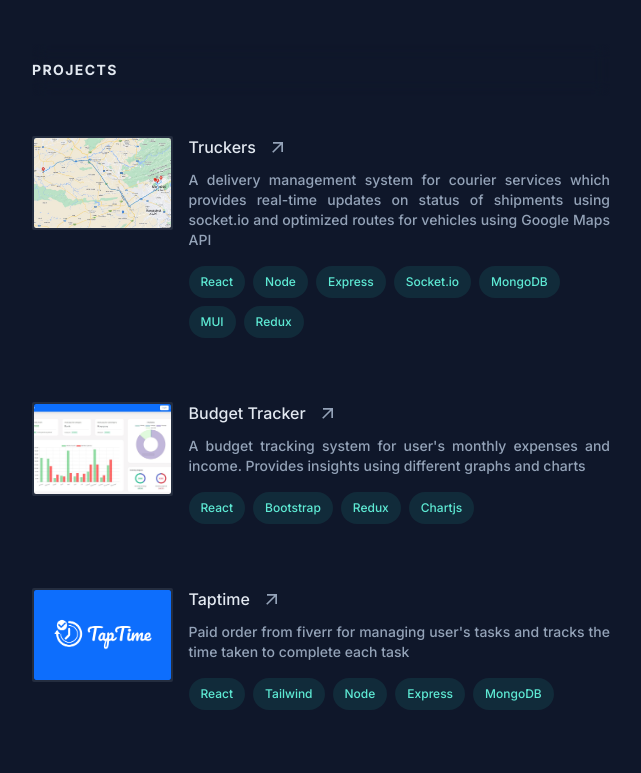
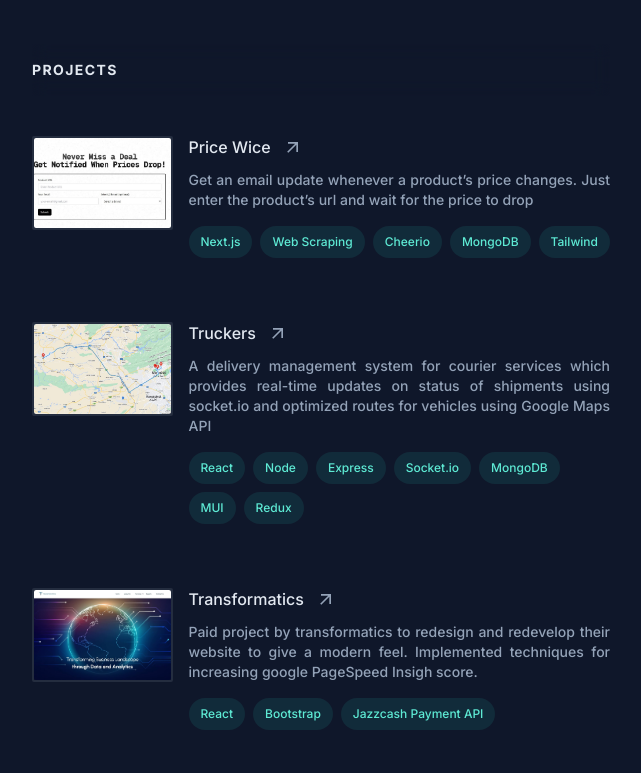
Before and after one commit to Abdul-Wahab-318/new-portfolio, a React (Vite) app: page / in a window 1280 px wide. Shown: the part 1600-2373 px from the top of the page, without its empty margins (620-1261 px from the left). Built offline with nearby package versions, Linux system fonts and the light colour scheme.

Commit message:
updates projects and resume

```diff
--- a/src/pages/Home/Home.jsx
+++ b/src/pages/Home/Home.jsx
@@ -5,7 +5,7 @@ import WhatsAppIcon from '@mui/icons-material/WhatsApp';
 import LaunchIcon from '@mui/icons-material/Launch';
 import ArrowForwardIcon from '@mui/icons-material/ArrowForward';
 import ExperienceCard from '../../components/ExperienceCard/ExperienceCard';
-import resume from '../../assets/AbdulWahab_Resume_2024.pdf'
+import resume from '../../assets/AbdulWahab_Resume.pdf'
 import github from '../../assets/github.png'
 import js from "../../assets/js.png"
 import react from "../../assets/react.png"
@@ -117,7 +117,7 @@ export default function Home() {
                 {
                   experience.map( ( exp , ind ) => <ExperienceCard key={ind} data={exp} />)
                 }
-                <a href={resume} download={'AbdulWahab_Resume_2024'} className='resume-cta-text flex gap-3 mt-12 items-center '>
+                <a href={resume} download={'AbdulWahab_Resume'} className='resume-cta-text flex gap-3 mt-12 items-center '>
                   <h4 className="text-md font-bold">View Full Resume </h4>
                   <LaunchIcon className='launch-icon' fontSize='small' sx={{color:"#e2e8f0"}} />
                 </a>
--- a/src/variables/projects.js
+++ b/src/variables/projects.js
@@ -1,4 +1,11 @@
 export const featuredProjects = [
+    {
+        image : './price-wice.jpg' ,
+        title : 'Price Wice' ,
+        skills : ['Next.js' , 'Web Scraping' , 'Cheerio' , 'MongoDB' , 'Tailwind'] ,
+        summary : 'Get an email update whenever a product’s price changes. Just enter the product’s url and wait for the price to drop  ' ,
+        link : 'https://price-wice.vercel.app/'
+    } ,
     {
         image : './truckers.jpg' ,
         title : 'Truckers' ,
@@ -7,25 +14,18 @@ export const featuredProjects = [
         link : 'https://truckers-awm.netlify.app'
     } ,
     {
+        image : './transformatics.jpg' ,
+        title : 'Transformatics' ,
+        skills : ['React' , 'Bootstrap' , 'Jazzcash Payment API' ] ,
+        summary :  'Paid project by transformatics to redesign and redevelop their website to give a modern feel. Implemented techniques for increasing google PageSpeed Insigh score.' ,
+        link : 'https://transformatics.pk'
+    } ,
+    {
         image : './moneytracker.jpg' ,
         title : 'Budget Tracker' ,
         skills : ['React' , 'Bootstrap' , 'Redux' , 'Chartjs' ] ,
         summary : 'A budget tracking system for user\'s monthly expenses and income. Provides insights using different graphs and charts ' ,
         link : 'https://moneytracker-awm.netlify.app'
-    } ,
-    {
-        image : './taptime.png' ,
-        title : 'Taptime' ,
-        skills : ['React' , 'Tailwind' , 'Node' , 'Express' , 'MongoDB' ] ,
-        summary :  'Paid order from fiverr for managing user\'s tasks and tracks the time taken to complete each task ' ,
-        link : 'https://moneytracker-awm.netlify.app'
-    } ,
-    {
-        image : './transformatics.jpg' ,
-        title : 'Transformatics' ,
-        skills : ['React' , 'Bootstrap' , 'Jazzcash Payment API' ] ,
-        summary :  'Paid project by transformatics to redesign and redevelop their website to give a modern feel. Implemented techniques for increasing google PageSpeed Insigh score.' ,
-        link : 'https://transformatics.pk'
     } ,
     {
         image : './kfc.png' ,
@@ -37,6 +37,20 @@ export const featuredProjects = [
 ]
 
 export const projects = [
+
+    {
+        date : '2024' ,
+        title : 'Price Wice' ,
+        skills : ['Next.js' , 'Web Scraping' , 'Cheerio' , 'MongoDB' , 'Tailwind'] ,
+        link : 'https://price-wice.vercel.app/'
+    } ,
+
+    {
+        date : '2024' ,
+        title : 'Dispatch Geniuses' ,
+        skills : ['Next.js' , 'Tailwind' ,'Contentful' ] ,
+        link : 'https://dispatchgeniuses.com/'
+    } ,
 
     {
         date : '2024' ,
@@ -67,12 +81,6 @@ export const projects = [
         title : 'Weather App' ,
         skills : ['React' , 'Chakra UI' , 'API integration' ] ,
         link : 'https://weather-awm.netlify.app'
-    } ,
-    {
-        date : '2022' ,
-        title : 'Taptime' ,
-        skills : ['React' , 'Tailwind' , 'Node' , 'Express' , 'MongoDB' ] ,
-        link : 'https://moneytracker-awm.netlify.app'
     } ,
     {
         date : '2022' ,
```
Also changed, not shown: public/price-wice.jpg (added), 1 other file (tests, documents, lock files or other folders).
